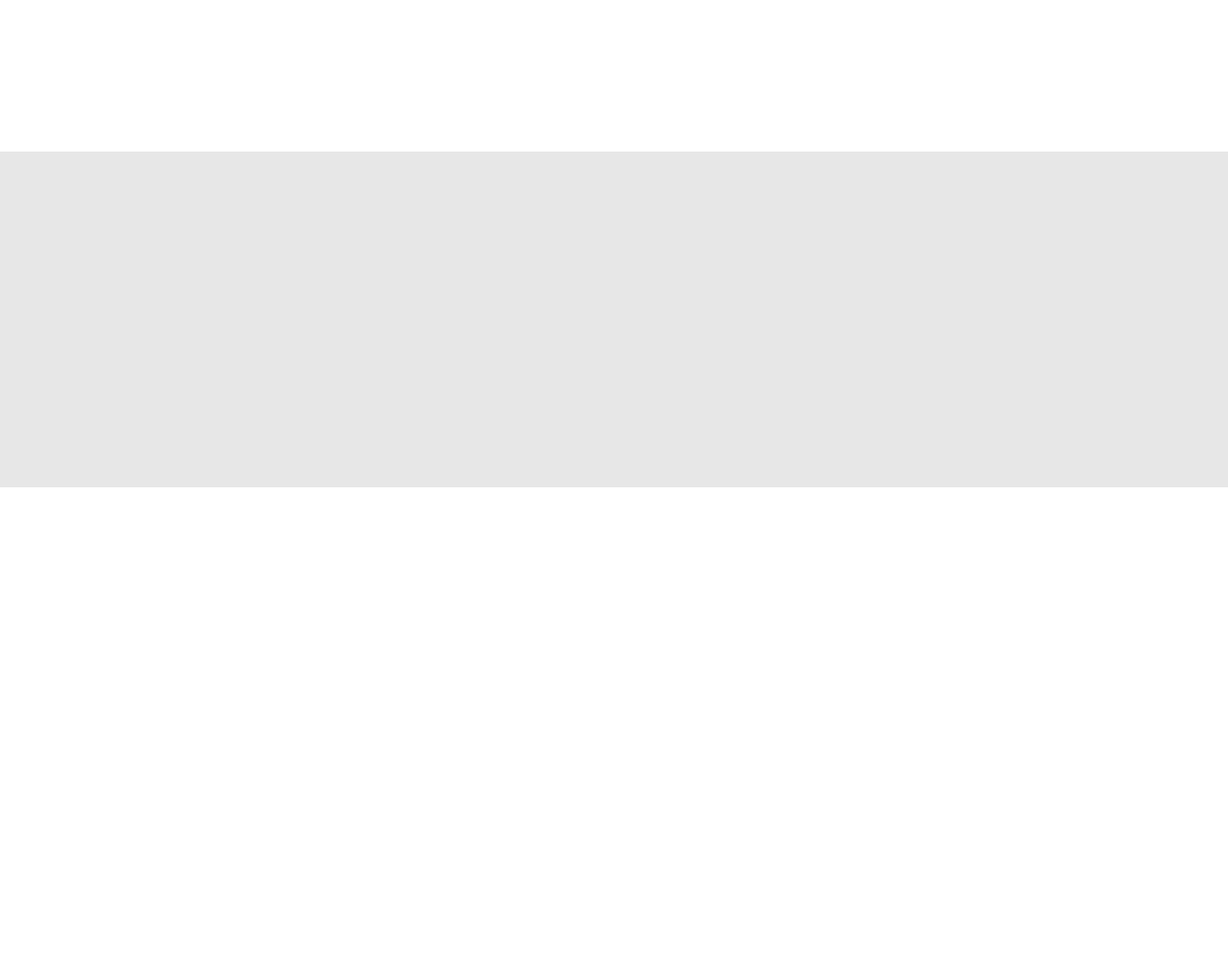
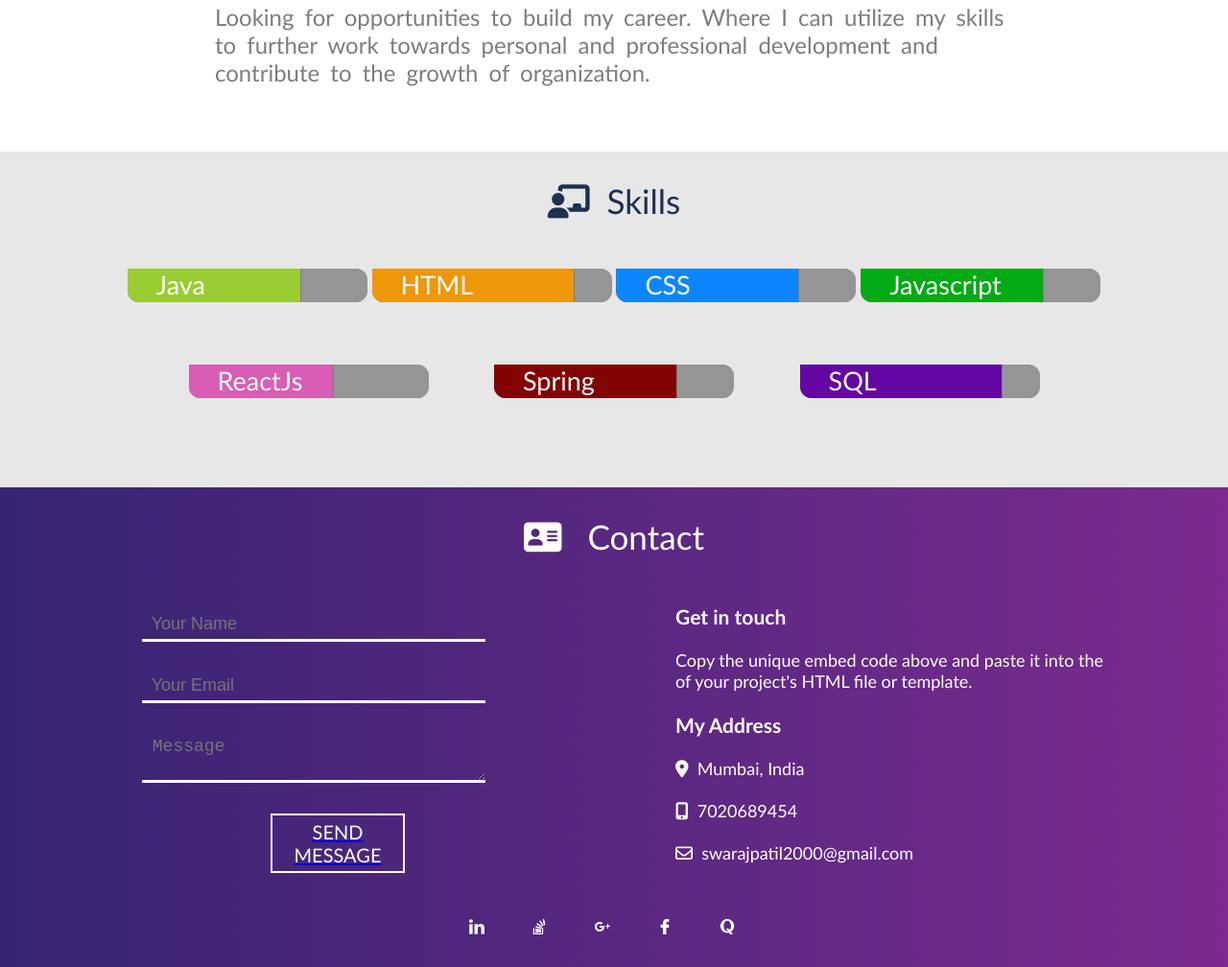
Before and after one commit to swarajp33/resume, a plain HTML site: page index.html in a window 1280 px wide. Shown: the part 641-1649 px from the top of the page at 96% size. Before the commit the page ends 1149 px from the top, so only its background shows below. Drawn offline with Linux system fonts and the light colour scheme.

Commit message:
Update index.html

```diff
--- a/index.html
+++ b/index.html
@@ -6,6 +6,11 @@
     <meta http-equiv="X-UA-Compatible" content="ie=edge" />
     <title>Swaraj-Resume</title>
     <link rel="stylesheet" href="index.css" />
+
+    <script
+      src="https://kit.fontawesome.com/c1532588ee.js"
+      crossorigin="anonymous"
+    ></script>
   </head>
   <body>
     <header id="body-header">
@@ -60,12 +65,87 @@
       </div>
     </header>
     <main>
-      <section id="about"></section>
-      <section id="skills"></section>
+      <section id="about">
+        <div id="about-pic"><img src="images/my-pic-about.jpg"></div>
+        <div id="about-info"><p>Looking for opportunities to build my career. Where I can utilize my
+            skills to further work towards personal and professional
+            development and contribute to the growth of organization.
+            </p></div>
+      </section>
+      <section id="skills">
+          <div id="skill-head"><h3><i class="fa-solid fa-chalkboard-user"></i> &nbsp;Skills<h3></div>
+
+          <div id="skill-stack">
+            <div class="stack-list">
+              <div id="skills-1"><p>Java</p> </div>
+            </div>
+            <div class="stack-list"><div id="skills-2"><p>HTML</p> </div></div>
+            <div class="stack-list"><div id="skills-3"><p>CSS</p> </div></div>
+            <div class="stack-list"><div id="skills-4"><p>Javascript</p> </div></div>
+            <div class="stack-list"><div id="skills-5"><p>ReactJs</p> </div></div>
+            <div class="stack-list"><div id="skills-6"><p>Spring</p> </div></div>
+            <div class="stack-list"><div id="skills-7"><p>SQL</p> </div></div>
+          </div>
+
+      </section>
       <section id="experience"></section>
       <section id="education"></section>
       <section id="portfolio"></section>
-      <section id="contact"></section>
+      <section id="contact">
+        <footer id="footer">
+          <div id="footer-head">
+            <h3 id="footer-heading">
+              <i class="fa-solid fa-address-card" style="color: #ffffff;"></i>
+              &nbsp; Contact
+            </h3>
+          </div>
+          <div id="footer-body">
+            <div class="footer-sec" id="footersec1">
+              <div id="name1">
+                <input type="text" placeholder="  Your Name" />
+              </div>
+              <div>
+                <input type="email" placeholder="  Your Email" />
+              </div>
+              <div>
+                <textarea rows="2" placeholder=" Message"></textarea>
+              </div>
+              <div id="button">
+                <a href="#"><span>SEND MESSAGE</a></span>
+              </div>
+            </div>
+            <div class="footer-sec">
+              <div id="contact-2">
+                <h3>Get in touch</h3><br>
+                <p>Copy the unique embed code above and paste it into the <head> of your project's HTML file or template.</p><br>
+                  <h3>My Address</h3><br>
+                  <p><i class="fa-sharp fa-solid fa-location-dot" style="color: #ffffff;"></i> &nbsp;Mumbai, India</p><br>
+                  <p><i class="fa-solid fa-mobile-screen-button" style="color: #ffffff;"></i> &nbsp;7020689454</p><br>
+                  <p><i class="fa-regular fa-envelope" style="color: #ffffff;"></i> &nbsp;swarajpatil2000@gmail.com</p>
+              </div>
+            </div>
+          </div>
+          <div id="footer-icons">
+              <ul class="horizontal-list text-center social-icons">
+                <li>
+                  <a href="#"><img src="images/linkedin-logo.png" /></a>
+                </li>
+                <li>
+                  <a href="#"><img src="images/stackoverflow-logo.png" /></a>
+                </li>
+                <li>
+                  <a href="#"><img src="images/google-plus-logo.png" /></a>
+                </li>
+                <li>
+                  <a href="#"><img src="images/facebook-logo.png" /></a>
+                </li>
+                <li>
+                  <a href="#"><img src="images/quora-logo.png" /></a>
+                </li>
+              </ul>
+            </div>
+        </footer>
+      </section>
     </main>
   </body>
 </html>
```
